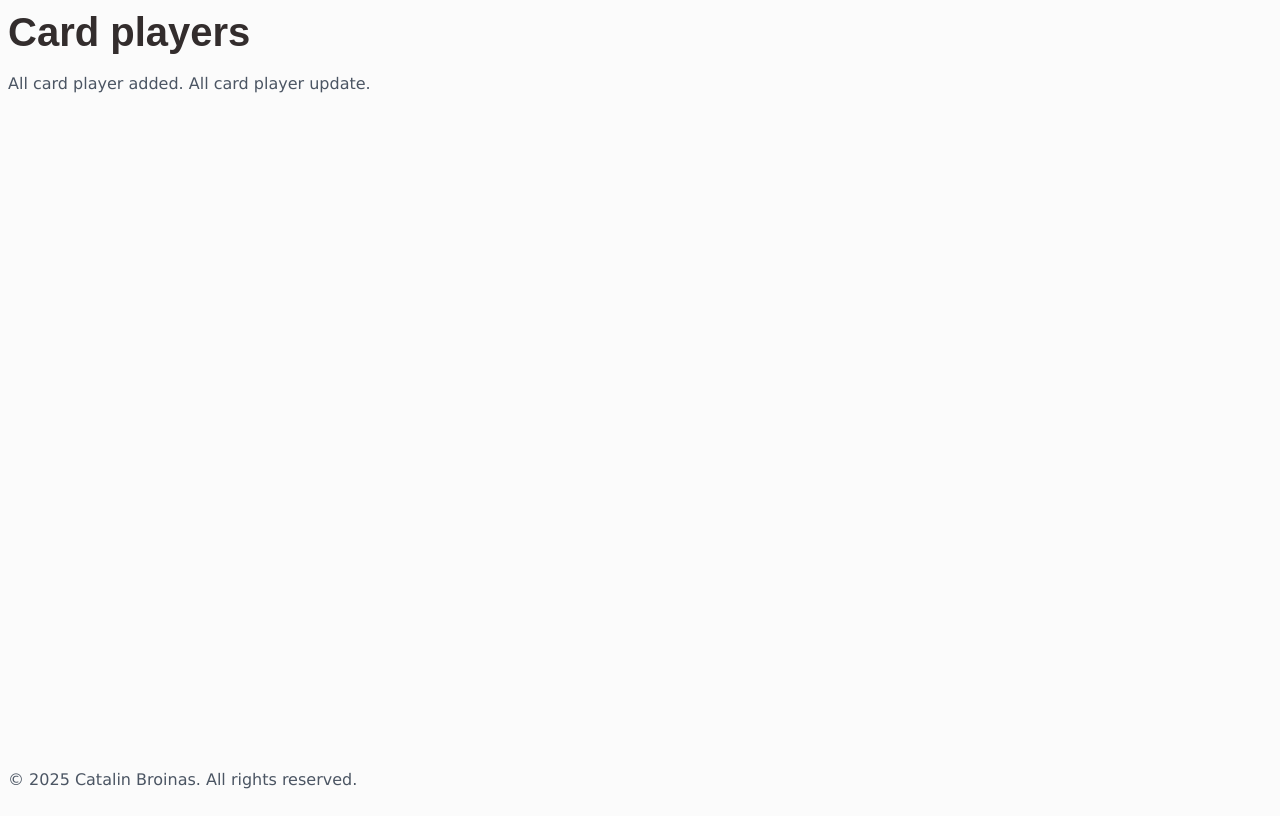
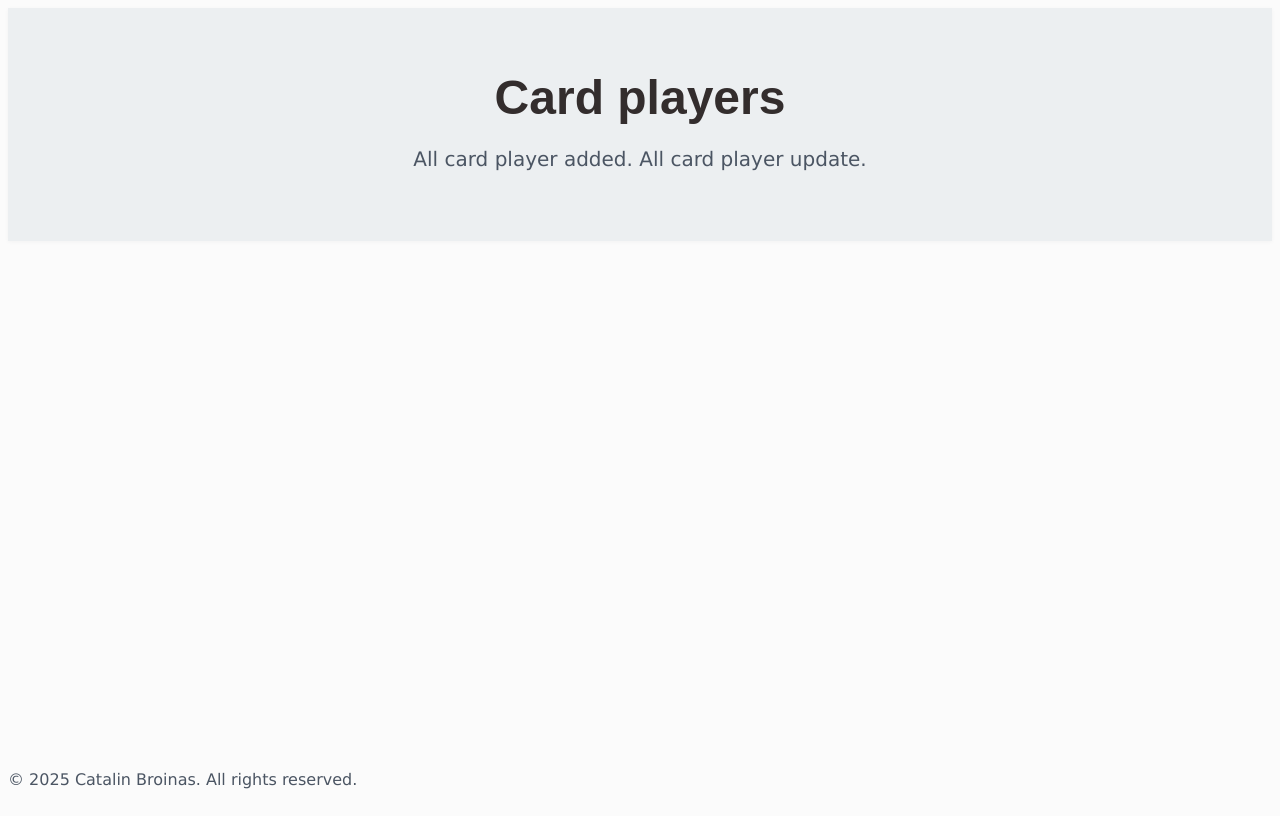
Before and after one commit to catalinbroinas/card-players, a React (Vite) app: page / in a window 1280 px wide. Built offline with nearby package versions, Linux system fonts and the light colour scheme.

Commit message:
style(_intro): add base styles
- Include background, typography, spacing, and box-shadow

```diff
--- a/src/scss/sections/_index.scss
+++ b/src/scss/sections/_index.scss
@@ -0,0 +1 @@
+@forward 'intro';
--- /dev/null
+++ b/src/scss/sections/_intro.scss
@@ -0,0 +1,33 @@
+// =================================
+//   INTRO
+// =================================
+
+// Imports
+@use '../base/variables' as *;
+@use '../base/mixins' as *;
+
+.intro {
+  background-color: $bg-accent;
+  padding: 4rem 2rem;
+  text-align: center;
+  box-shadow: 0 1px 4px rgba(0,0,0,0.04);
+
+  @include media-breakpoint-down($bp-md) { padding: 3rem 1.5rem; }
+
+  &__title {
+    @include page-title();
+    margin-bottom: 1rem;
+
+    @include media-breakpoint-down($bp-md) { font-size: $fs-xxl; }
+  }
+
+  &__text {
+    @include lead;
+    margin: 0;
+
+    @include media-breakpoint-down($bp-md) {
+      font-size: $fs-md;
+      line-height: 1.6;
+    }
+  }
+}
```
